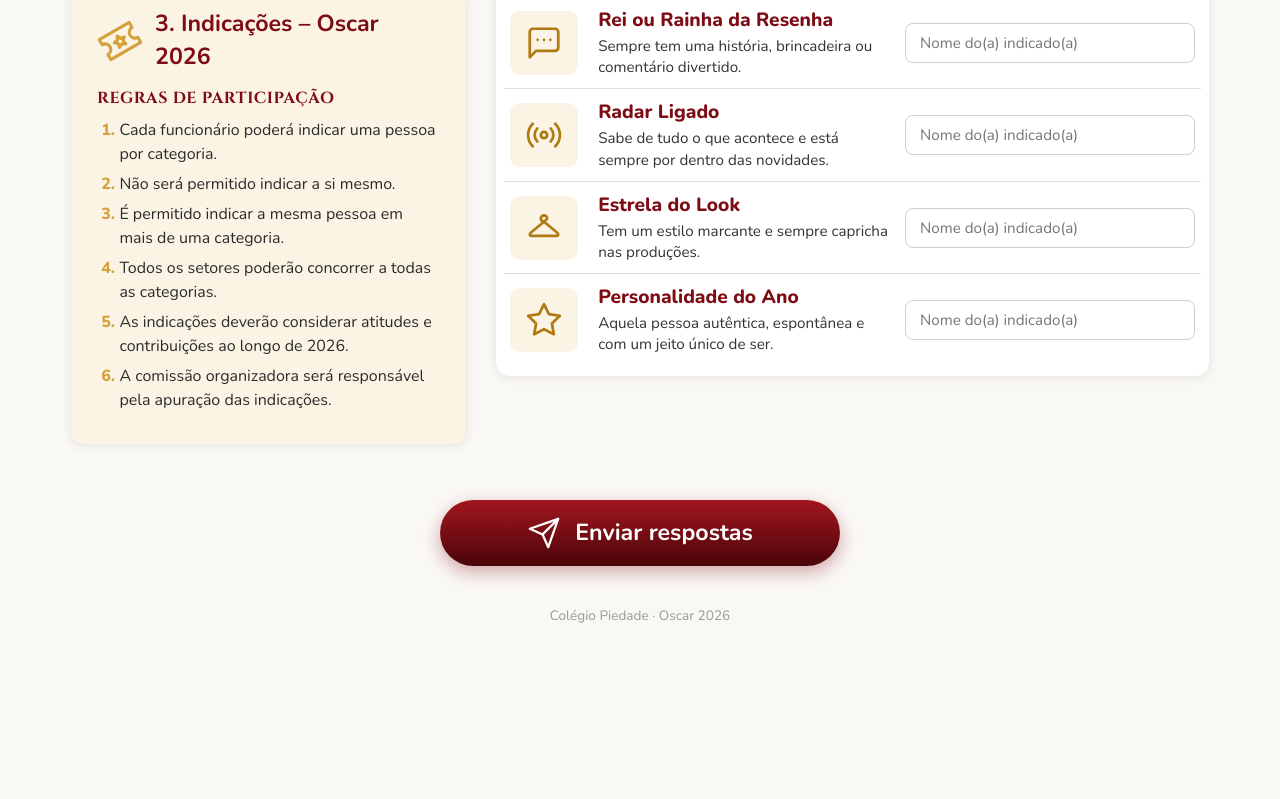
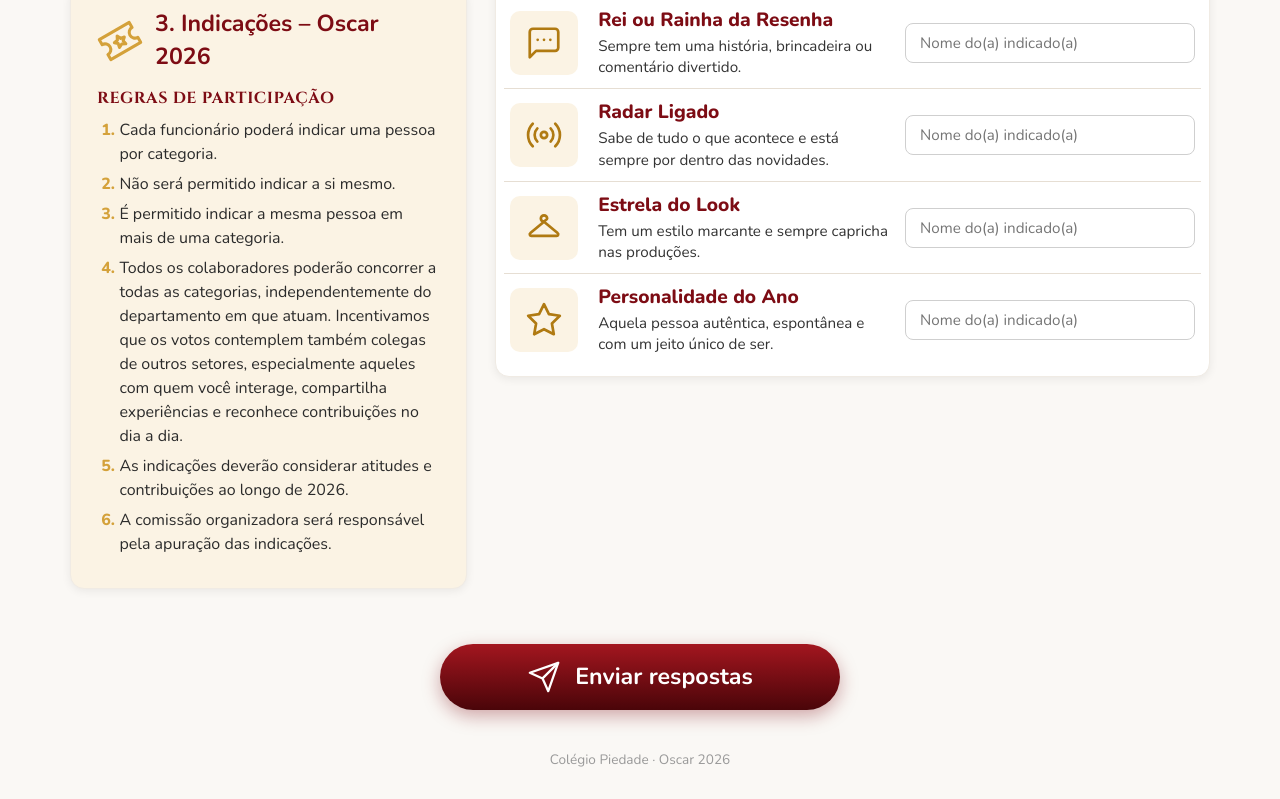
Before and after one commit to MatheusPragana/oscar-2026, a plain HTML site: page index.html in a window 1280 px wide. Shown: the part 1009-1808 px from the top of the page. Before the commit the page ends 1664 px from the top, so only its background shows below. Drawn offline with nearby package versions, Linux system fonts and the light colour scheme.

Commit message:
Atualiza texto da regra 4
Co-Authored-By: Claude Opus 5.5 <noreply@anthropic.com>

```diff
--- a/index.html
+++ b/index.html
@@ -124,7 +124,7 @@
               <li>Cada funcionário poderá indicar uma pessoa por categoria.</li>
               <li>Não será permitido indicar a si mesmo.</li>
               <li>É permitido indicar a mesma pessoa em mais de uma categoria.</li>
-              <li>Todos os setores poderão concorrer a todas as categorias.</li>
+              <li>Todos os colaboradores poderão concorrer a todas as categorias, independentemente do departamento em que atuam. Incentivamos que os votos contemplem também colegas de outros setores, especialmente aqueles com quem você interage, compartilha experiências e reconhece contribuições no dia a dia.</li>
               <li>As indicações deverão considerar atitudes e contribuições ao longo de 2026.</li>
               <li>A comissão organizadora será responsável pela apuração das indicações.</li>
             </ol>
```
